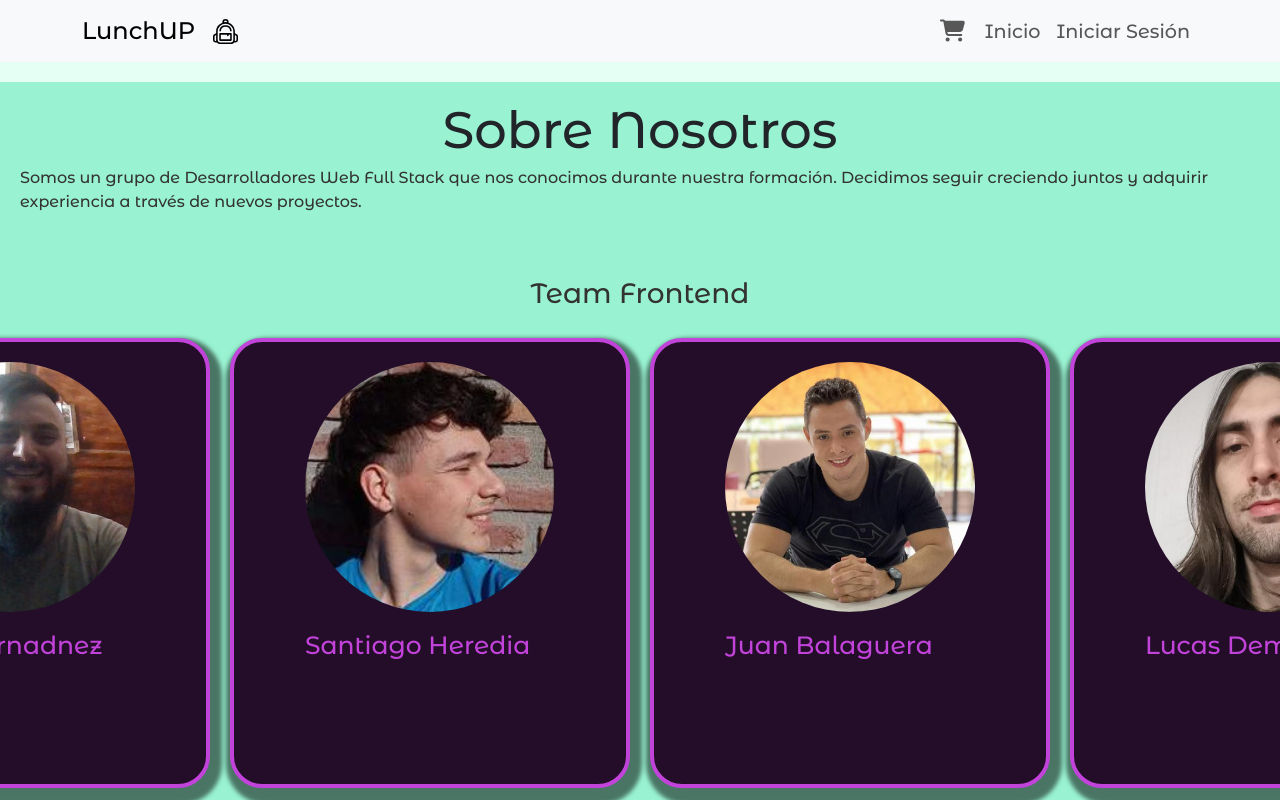
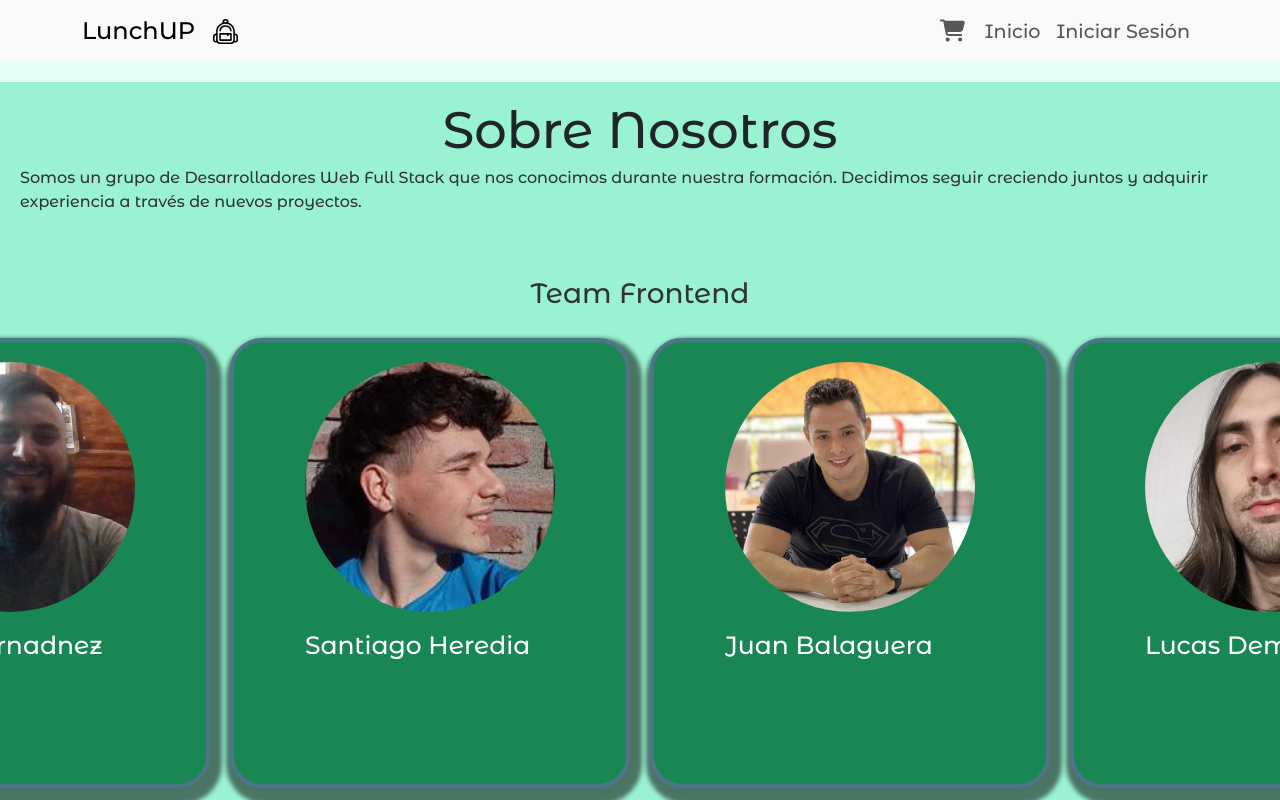
Before and after one commit to LaunchUP-INC/LunchUP-FRONT, a React (Vite) app: page /about in a window 1280 px wide. Shown: the top 800 px of the page. Built offline with nearby package versions, Linux system fonts and the light colour scheme.

Commit message:
modificaicon del color para el cardAbout

```diff
--- a/src/components/CardAbout/CardAbout.module.css
+++ b/src/components/CardAbout/CardAbout.module.css
@@ -4,7 +4,6 @@
     height: 450px;
     perspective: 1000px;
     font-family: 'Segoe UI', Tahoma, Geneva, Verdana, sans-serif;
-
   }
   .image {
     width: 250px;
@@ -18,6 +17,7 @@
     text-align: center;
     transition: transform 0.6s;
     transform-style: preserve-3d;
+
   }
 
   .flipCardFront, .flipCardBack {
@@ -32,8 +32,8 @@
   }
 
   .flipCardFront {
-    background-color: #240d29;
-    border: 4px solid #c143da;
+    background-color: rgb(25, 135, 84);
+    border: 4px solid #4f758c;
     display: flex;
     justify-content: center;
   }
@@ -60,13 +60,13 @@
     text-align: center;
     margin-top: 15px;
     font-size: 25px;
-    color: #c143da;
+    color: white;
     font-weight: bold;
   }
 
   .flipCardBack {
-    background-color: #240d29;
-    border: 4px solid #c143da;
+    background-color: #168e52;
+    border: 4px solid #4f758c;
     transform: rotateY(180deg);
     padding: 11px;
   }
```
